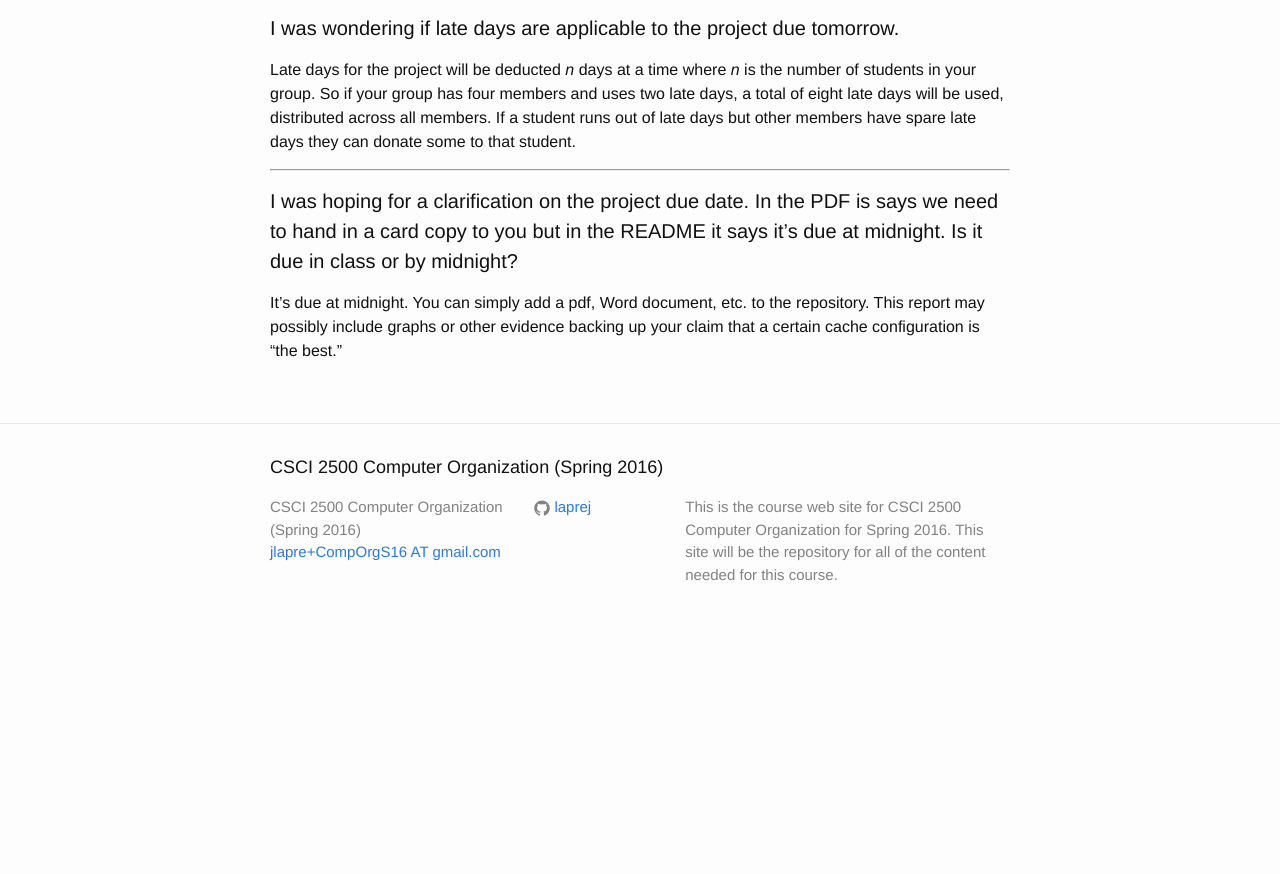
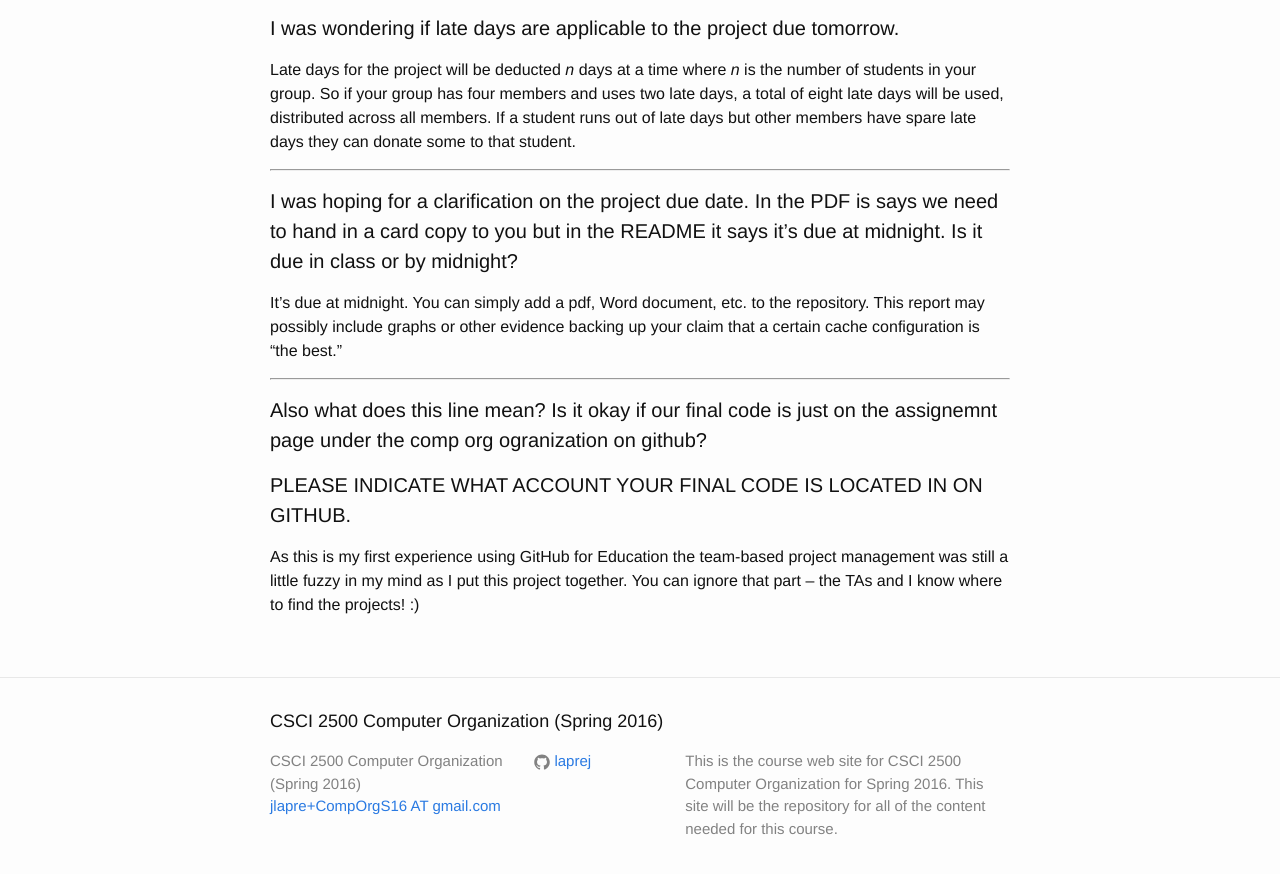
Before and after one commit to RPI-CSCI-2500-2016-Spring/RPI-CSCI-2500-2016-Spring.github.io, a Jekyll site: the page built from _posts/2016-04-20-project-questions.md, in a window 1280 px wide and 900 px high, scrolled down 4066 px. Shown: the top 874 px of the window. Built offline with Jekyll 4.4.1, drawn with Linux system fonts in a browser that asks for light colours; before the commit the page ends 4712 px from its top, so only the background shows below that.

Commit message:
Added more Qs

```diff
--- a/_posts/2016-04-20-project-questions.md
+++ b/_posts/2016-04-20-project-questions.md
@@ -191,3 +191,14 @@ If a student runs out of late days but other members have spare late days they c
 It's due at midnight.
 You can simply add a pdf, Word document, etc. to the repository.
 This report may possibly include graphs or other evidence backing up your claim that a certain cache configuration is "the best."
+
+---------------------------------------
+
+<a id="Q17"></a>
+
+#### Also what does this line mean? Is it okay if our final code is just on the assignemnt page under the comp org ogranization on github?
+
+#### PLEASE INDICATE WHAT ACCOUNT YOUR FINAL CODE IS LOCATED IN ON GITHUB.
+
+As this is my first experience using GitHub for Education the team-based project management was still a little fuzzy in my mind as I put this project together.
+You can ignore that part -- the TAs and I know where to find the projects! :)
```
